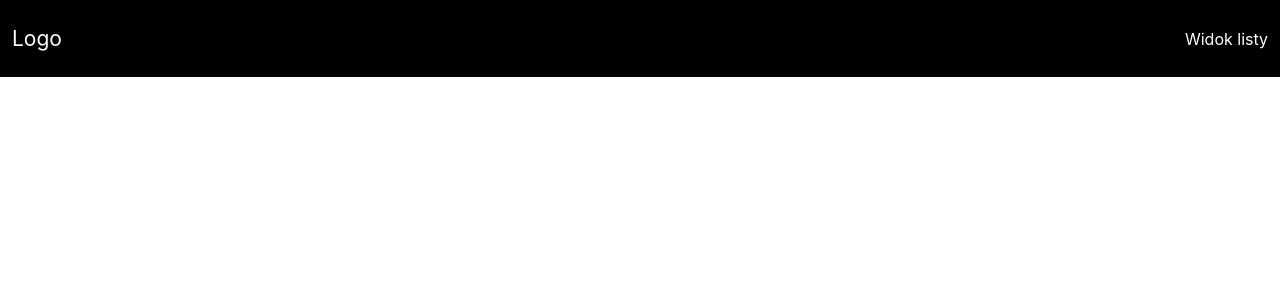
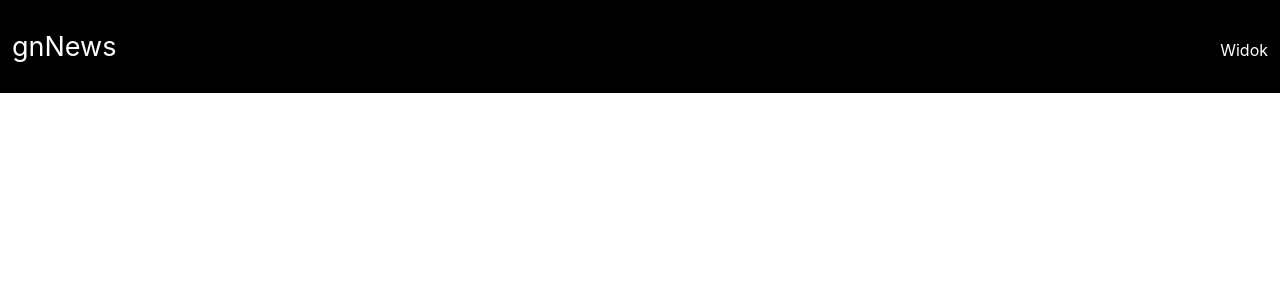
Before and after one commit to pkol92/gn-news, a React (Create React App) app: page / in a window 1280 px wide. Shown: the top 300 px of the page. Built offline with nearby package versions, Linux system fonts and the light colour scheme.

Commit message:
change names

```diff
--- a/src/components/Header/DropDown.tsx
+++ b/src/components/Header/Dropdown/Dropdown.tsx
@@ -2,14 +2,14 @@ import React from 'react';
 
 import * as DropdownMenu from '@radix-ui/react-dropdown-menu';
 
-import './DropDown.css';
+import './Dropdown.css';
 
-export const Dropdown = () => {
+export const DropdownElement = () => {
   return (
     <DropdownMenu.Root>
       <DropdownMenu.Trigger asChild>
         <button className="IconButton" aria-label="Customise options">
-          Widok listy
+          Widok
         </button>
       </DropdownMenu.Trigger>
 
--- a/src/components/Header/Header.styles.tsx
+++ b/src/components/Header/Header.styles.tsx
@@ -7,9 +7,10 @@ export const HeaderWrapper = styled.div`
   color: white;
   padding: 12px;
   justify-content: space-between;
+  align-items: baseline;
 `;
 
 export const LogoWrapper = styled.h1`
-  font-size: 21px;
+  font-size: 27px;
   font-weight: 400;
 `;
--- a/src/components/Header/Header.tsx
+++ b/src/components/Header/Header.tsx
@@ -1,12 +1,13 @@
 import React from 'react';
-import { Dropdown } from './DropDown';
+import { DropdownElement } from './Dropdown/Dropdown';
+
 import { HeaderWrapper, LogoWrapper } from './Header.styles';
 
 export const Header = () => {
   return (
     <HeaderWrapper>
-      <LogoWrapper>Logo</LogoWrapper>
-      <Dropdown />
+      <LogoWrapper> gnNews</LogoWrapper>
+      <DropdownElement />
     </HeaderWrapper>
   );
 };
```
Also changed, not shown: src/components/Header/Dropdown/Dropdown.css (renamed from src/components/Header/DropDown.css).
